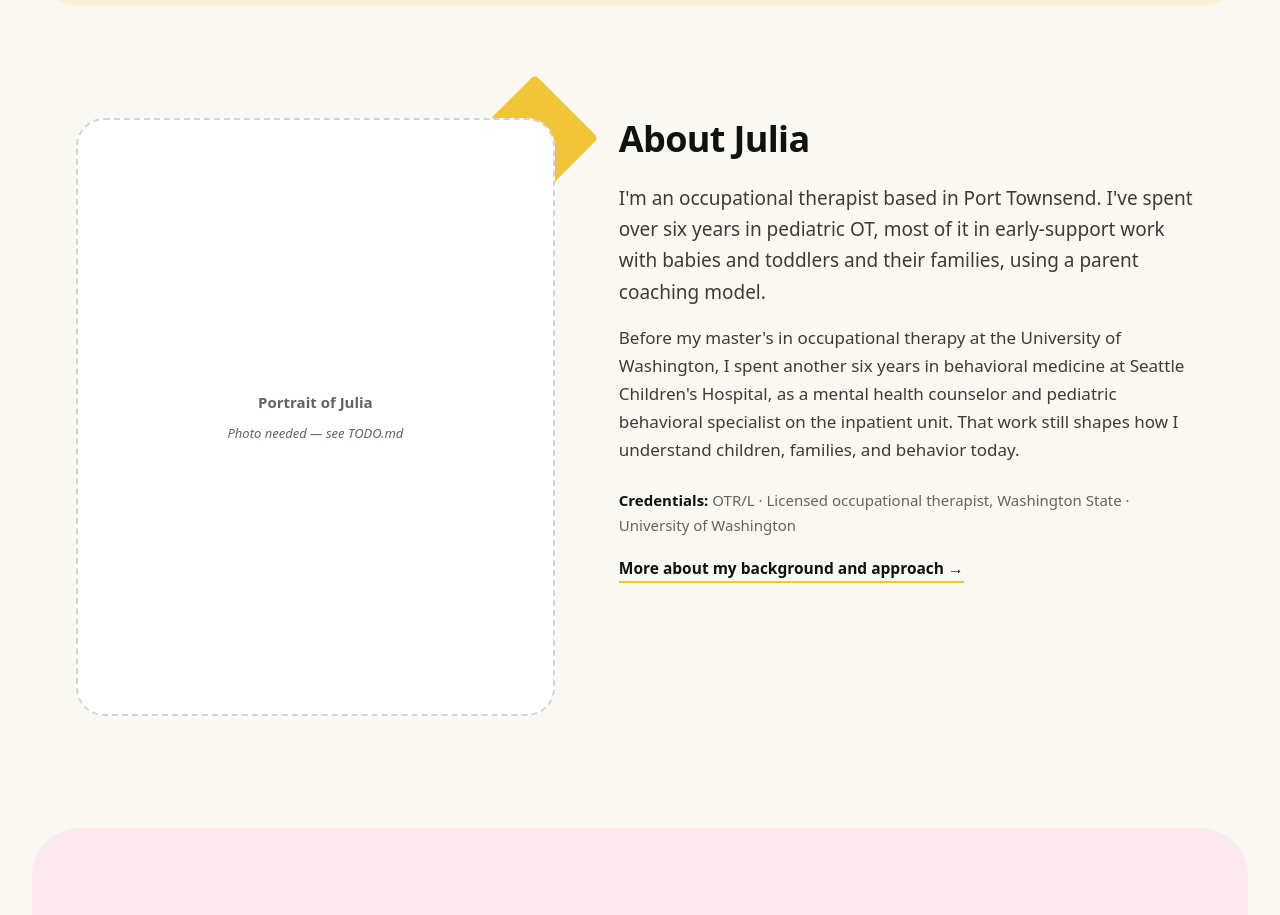
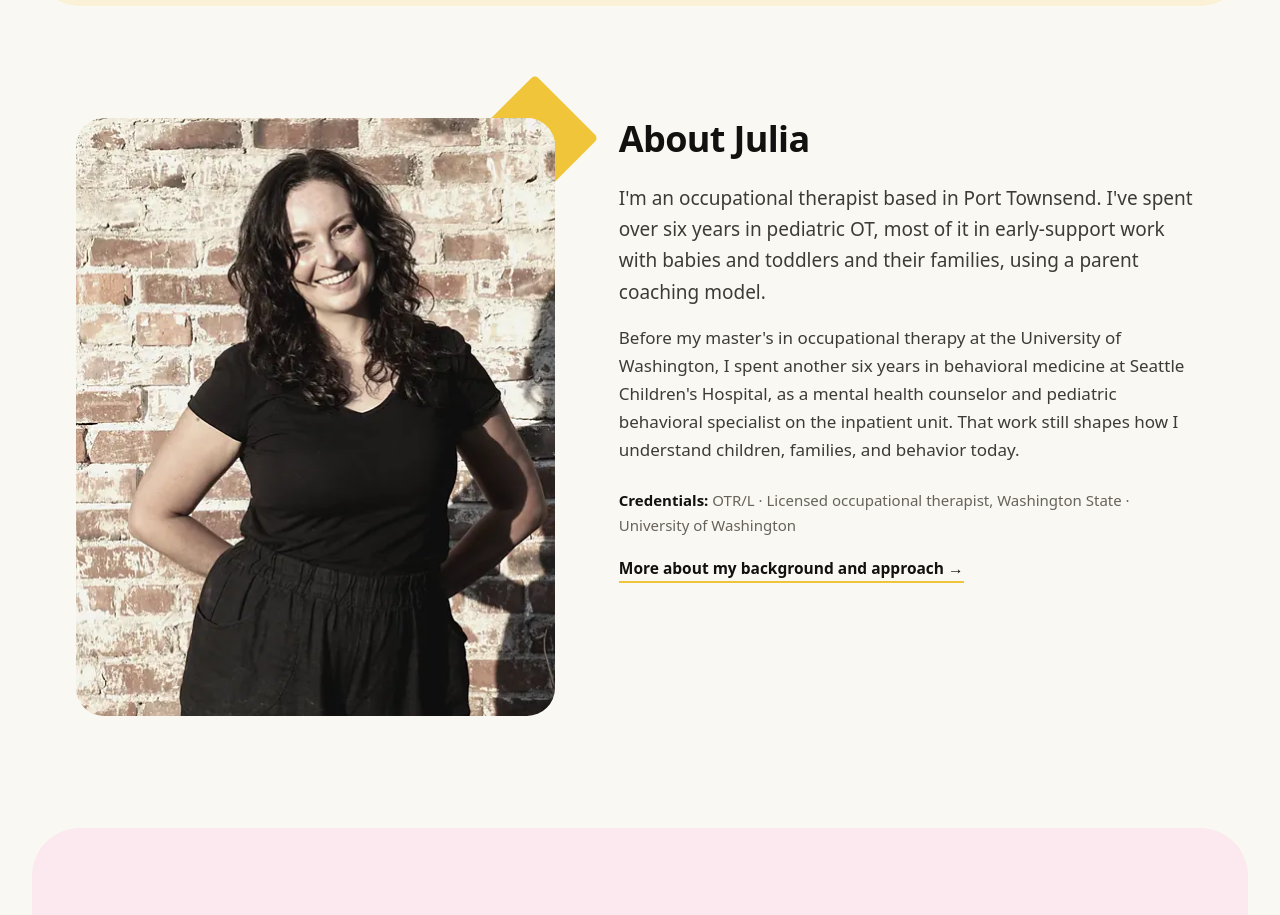
Before and after one commit to sjmarshalluk/ptot, an Eleventy site: page src/index.njk in a window 1280 px wide. Shown: the part 6093-7008 px from the top of the page. Built offline with nearby package versions, Linux system fonts and the light colour scheme; Eleventy itself is replaced by a stand-in of ours; files that its build step writes are made by us from their sources; a web font is replaced by a local one.

Commit message:
add photo

```diff
--- a/src/assets/css/ptot.css
+++ b/src/assets/css/ptot.css
@@ -465,9 +465,12 @@ h2{font-size:var(--fs-h2);letter-spacing:-.018em}
 .about p{margin-bottom:var(--s3);max-width:var(--measure)}
 /* Julia speaking in the first person — the softest roundness on the site. */
 .about .bio{font-variation-settings:var(--rond-soft)}
-.img-todo{position:relative;z-index:1;border:2px dashed var(--hair-dashed);border-radius:var(--radius-lg);background:var(--card);aspect-ratio:4/5;display:grid;place-items:center;text-align:center;padding:var(--s4)}
-.img-todo span{font-weight:600;font-size:var(--fs-sm);color:var(--muted)}
-.img-todo small{display:block;margin-top:var(--s1);font-weight:400;font-size:13px;font-style:italic}
+/* The real portrait. Keeps the 4/5 box and the radius the dashed placeholder
+   held, so the yellow diamond tucked behind its top-right corner still lands
+   in the same place. */
+.portrait-img{position:relative;z-index:1;display:block;width:100%;height:auto;
+  aspect-ratio:4/5;object-fit:cover;border-radius:var(--radius-lg);background:var(--card)}
+
 .tags{margin-top:var(--s5)}
 .tags .lbl{margin-bottom:var(--s2)}
 .tags ul{list-style:none;display:flex;flex-wrap:wrap;gap:var(--s1)}
--- a/src/index.njk
+++ b/src/index.njk
@@ -214,9 +214,14 @@ faq:
 <div class="container about">
 <div class="portrait">
 {{ shape('diamond', 'yellow', 'sm', 'tr') }}
-<div class="img-todo" role="img" aria-label="Portrait of Julia Comstock-Ross — photo to be supplied">
-<span>Portrait of Julia<small>Photo needed — see TODO.md</small></span>
-</div>
+<picture>
+<source type="image/webp" srcset="/assets/img/julia-480.webp 480w, /assets/img/julia-960.webp 960w" sizes="(max-width:900px) 100vw, 480px">
+<img class="portrait-img" src="/assets/img/julia-480.jpg"
+     srcset="/assets/img/julia-480.jpg 480w, /assets/img/julia-960.jpg 960w"
+     sizes="(max-width:900px) 100vw, 480px"
+     width="480" height="600" loading="lazy" decoding="async"
+     alt="Julia Comstock-Ross, smiling, standing against a sunlit brick wall">
+</picture>
 </div>
 <div class="bio">
 <h2 id="about-h">About Julia</h2>
```
Also changed, not shown: TODO.md (+6 -7 lines), src/about.njk (+8 -3 lines), src/assets/img/julia-480.jpg (added), src/assets/img/julia-480.webp (added), src/assets/img/julia-960.jpg (added), src/assets/img/julia-960.webp (added).
